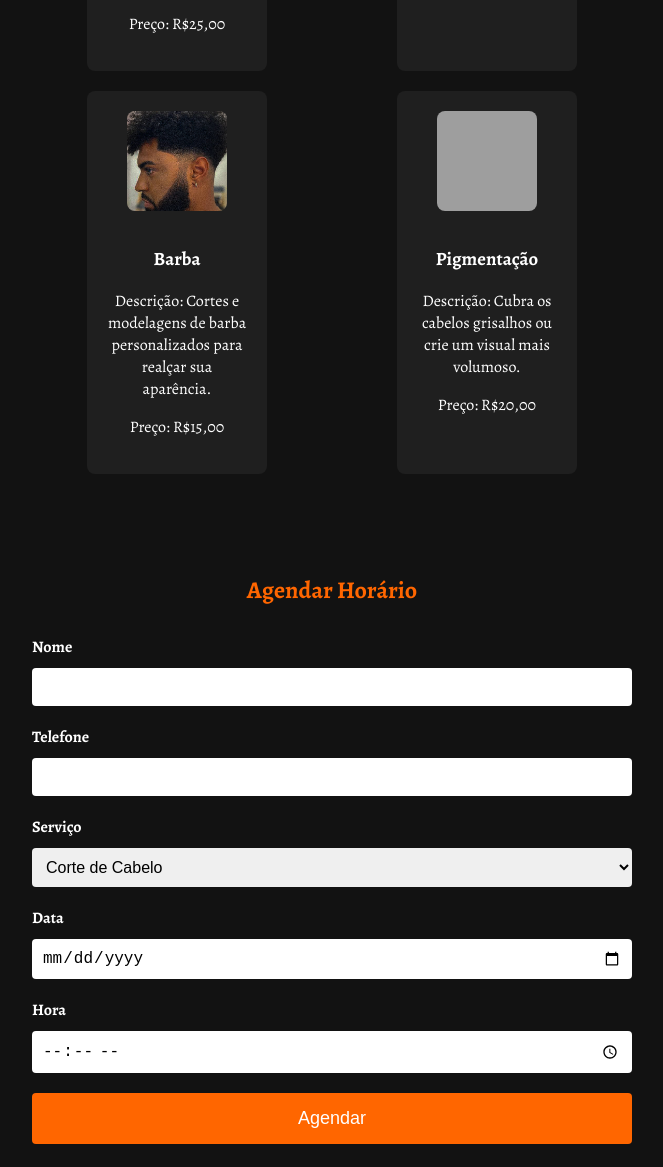
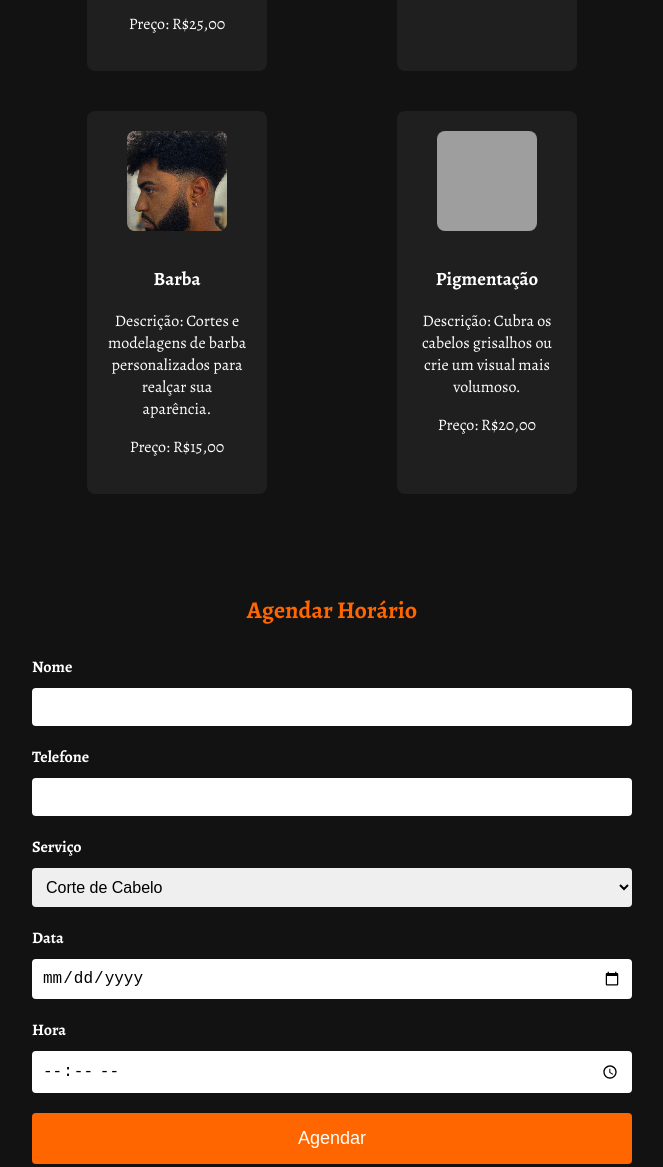
Before and after one commit to Peliosso/boca-barber, a website: page index.html in a window 1280 px wide. Shown: the part 1107-2274 px from the top of the page, without its empty margins (308-971 px from the left). Drawn offline with nearby package versions, Linux system fonts and the light colour scheme; grey boxes are pictures that could not be loaded.

Commit message:
Update index.html

```diff
--- a/index.html
+++ b/index.html
@@ -32,25 +32,27 @@
     <section id="catalog" class="catalog">
         <h2>Catálogo</h2>
         <div class="catalog-grid" id="catalog-grid">
-            <div class="catalog-item" onclick="expandItem(this)">
+            <div class="catalog-item" style="margin-bottom: 20px;">
                 <img src="corte.jpg" alt="Corte de Cabelo">
                 <h3>Corte de Cabelo</h3>
                 <p>Descrição: Corte masculino ou feminino, com freestyle, desenhos, etc.</p>
                 <p>Preço: R$25,00</p>
             </div>
-            <div class="catalog-item" onclick="expandItem(this)">
+            <div class="catalog-item" style="margin-bottom: 20px;">
                 <img src="sobrancelha.jpg" alt="Sobrancelha">
                 <h3>Sobrancelha</h3>
                 <p>Descrição: Design de sobrancelha para realçar o olhar.</p>
                 <p>Preço: R$5,00</p>
             </div>
-            <div class="catalog-item" onclick="expandItem(this)">
+        </div>
+        <div class="catalog-grid" id="catalog-grid">
+            <div class="catalog-item" style="margin-top: 20px;">
                 <img src="barba.jpg" alt="Barba">
                 <h3>Barba</h3>
                 <p>Descrição: Cortes e modelagens de barba personalizados para realçar sua aparência.</p>
                 <p>Preço: R$15,00</p>
             </div>
-            <div class="catalog-item" onclick="expandItem(this)">
+            <div class="catalog-item" style="margin-top: 20px;">
                 <img src="pig.jpg" alt="Pigmentação">
                 <h3>Pigmentação</h3>
                 <p>Descrição: Cubra os cabelos grisalhos ou crie um visual mais volumoso.</p>
@@ -60,7 +62,6 @@
     </section>
 
     <section id="appointment" class="appointment">
-        <div class="appointment-container">
         <h2>Agendar Horário</h2>
         <form id="appointment-form">
             <label for="name">Nome</label>
@@ -80,7 +81,6 @@
             <input type="time" id="time" name="time" required>
             <button type="submit">Agendar</button>
         </form>
-        </div>
     </section>
 
     <footer>
```
Lines whose indentation alone changed are shown as unchanged.
